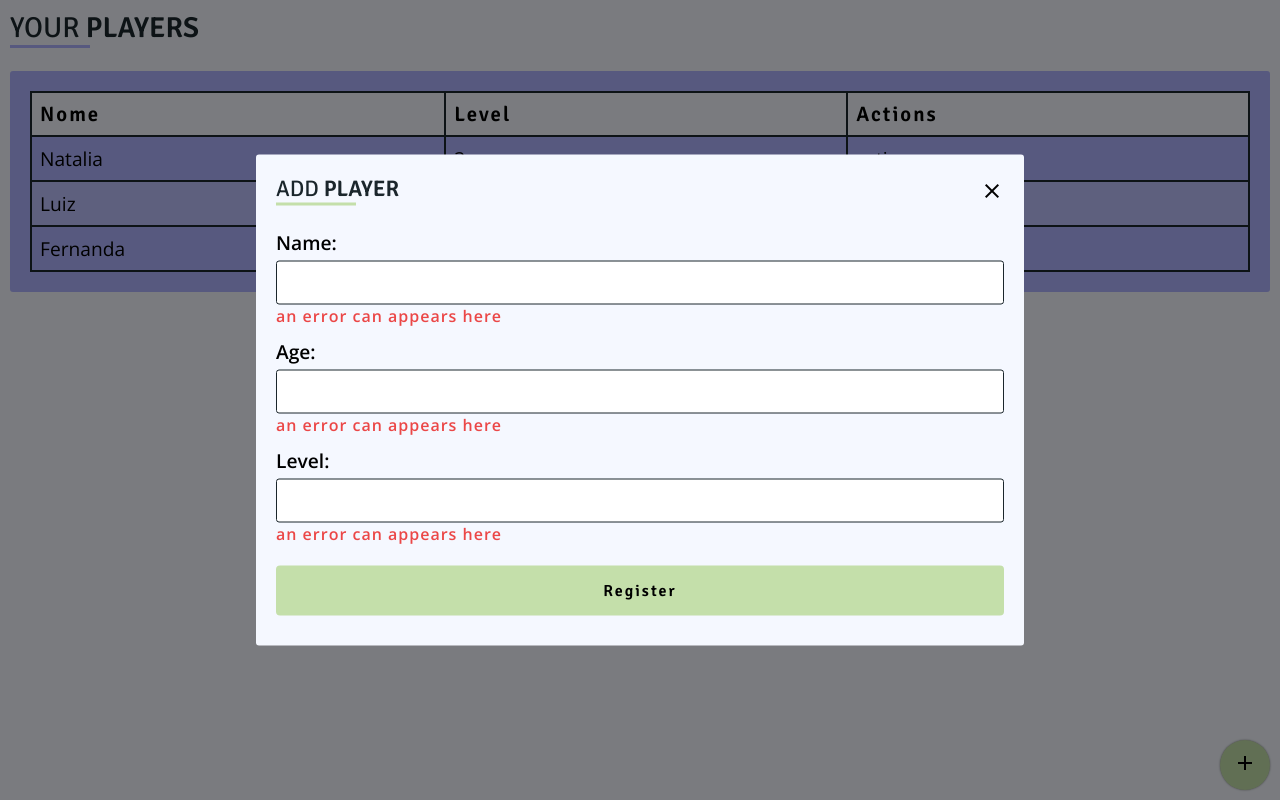
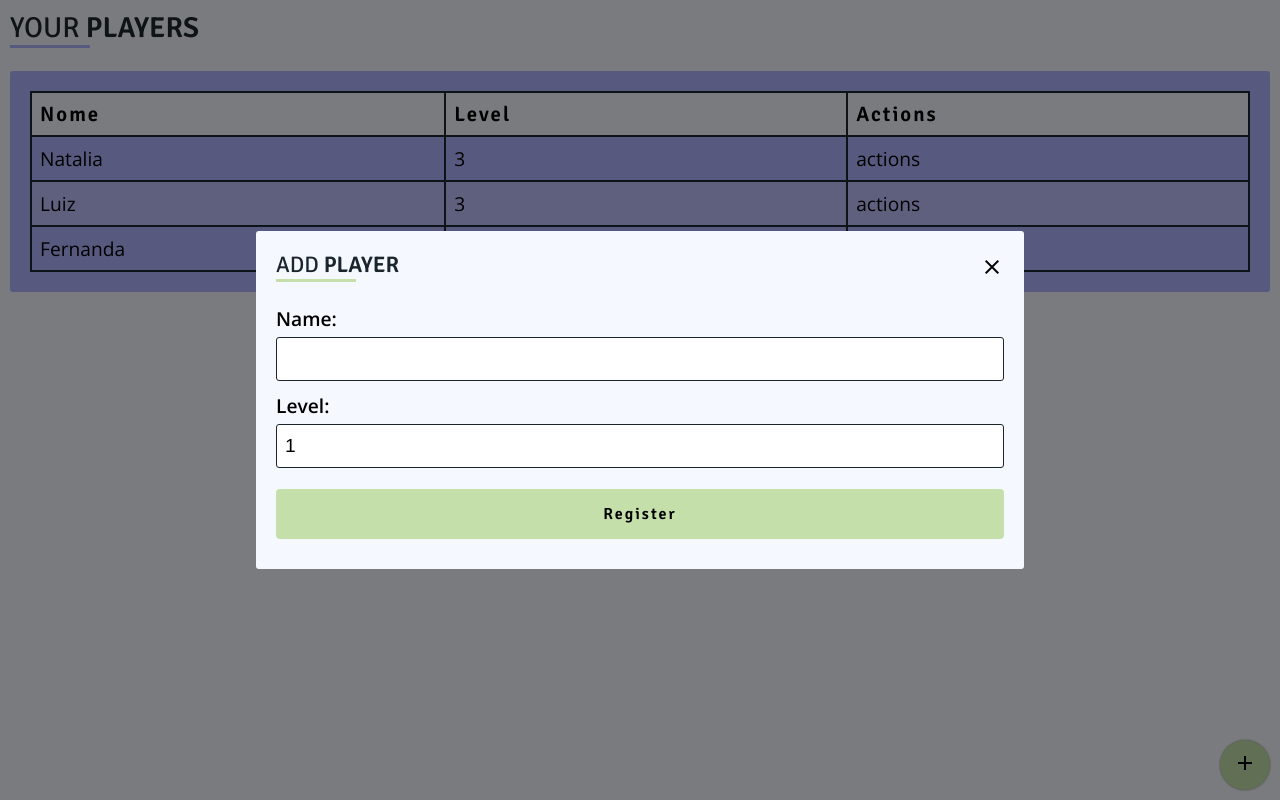
Before and after one commit to NataliaFrancisca/generate-teams, a React (Vite) app: page /players in a window 1280 px wide. Both pictures are taken after a click on the button "add". Built offline with nearby package versions, Linux system fonts and the light colour scheme.

Commit message:
feat: create function to handle to the form

```diff
--- a/src/components/FormPlayer/index.jsx
+++ b/src/components/FormPlayer/index.jsx
@@ -1,3 +1,5 @@
+import { useState, useEffect } from "react";
+
 import { useDispatch } from "react-redux/es/exports";
 
 import { Modal, ModalTitle, ModalButtonClose } from "../../styles/modal";
@@ -8,38 +10,83 @@ const FormPlayer = () => {
     const dispatch = useDispatch();
     const closeModal = () => dispatch({type: "modal/players"});
 
+    const [name, setName] = useState("");
+    const [level, setLevel] = useState(1);
+    const [handleError, setHandleError] = useState({name: false, level: false})
+
+    const onHandleInputName = (event) => setName(event.target.value);
+    const onHandleInputLevel = (event) => setLevel(+event.target.value);
+
+    const validateInputName = () => {
+        const error = name.length < 2 ? "Name must have 2 or more characters." : false;
+        setHandleError({...handleError, name: error})
+    }
+
+    const validateInputLevel = () => {
+        const error = level < 1 || level > 5 ? "Level must be between 1 and 5." : false;
+        setHandleError({...handleError, level: error})
+    }
+
+    const onHandleSubmit = () => {
+        event.preventDefault();
+
+        if(!handleError.name && !handleError.level){
+            alert("Hey, everthing okay with the register :)")
+            console.log(name)
+            console.log(level)
+        }else{
+            alert("Hey, something wrong with the register :(")
+        }
+    }
+
+    useEffect(() => {
+        validateInputName();
+    },[name])
+
+    useEffect(() => {
+        validateInputLevel();
+    },[level])
+
     return(
         <Modal>
             <header>
                 <ModalTitle>ADD <b>PLAYER</b></ModalTitle>
-
                 <ModalButtonClose onClick={closeModal}>
                     <span class="material-symbols-outlined">close</span>
                 </ModalButtonClose>
             </header>
 
-            <Form>
+            <Form onSubmit={onHandleSubmit}>
                 <GroupLabelInput>
                     <label>Name:</label>
-                    <input type="text" name="name" />
-                    <span>an error can appears here</span>
-                </GroupLabelInput>
-
-                <GroupLabelInput>
-                    <label>Age:</label>
-                    <input type="number" name="age" />
-                    <span>an error can appears here</span>
+                    <input
+                        type="text"
+                        name="name"
+                        value={name}
+                        minLength={2}
+                        maxLength={20}
+                        required
+                        onChange={(event) => onHandleInputName(event)}
+                    />
+                    {handleError.name && <span>{handleError.name}</span>}
                 </GroupLabelInput>
 
                 <GroupLabelInput>
                     <label>Level:</label>
-                    <input type="number" name="level" />
-                    <span>an error can appears here</span>
+                    <input
+                        type="number"
+                        name="level"
+                        value={level}
+                        minLength={1}
+                        maxLength={5}
+                        required
+                        onChange={(event) => onHandleInputLevel(event)}
+                    />
+                    {handleError.level && <span>{handleError.level}</span>}
                 </GroupLabelInput>
 
-                <FormButton>Register</FormButton>
+                <FormButton type="submit">Register</FormButton>
             </Form>
-
         </Modal>
     )
 }
```
